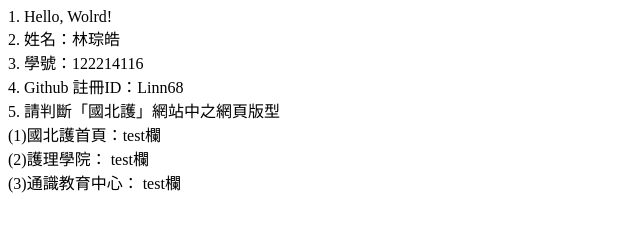
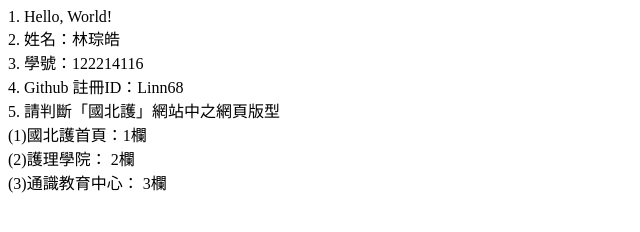
Before and after one commit to Linn68/NWDC_HW1, a plain HTML site: page index.html in a window 1280 px wide. Shown: the full height of the page, 0-640 px from the left. Drawn offline with Linux system fonts and the light colour scheme.

Commit message:
Add files via upload

```diff
--- a/index.html
+++ b/index.html
@@ -6,7 +6,7 @@
     <title>網頁設計：作業1(122214116)</title>
 </head>
 <body>
-    1. Hello, Wolrd!
+    1. Hello, World!
     <br>
     2. 姓名：林琮皓
     <br>
@@ -16,10 +16,10 @@
     <br>
     5. 請判斷「國北護」網站中之網頁版型
     <br>
-    (1)國北護首頁：test欄
+    (1)國北護首頁：1欄
     <br>
-    (2)護理學院： test欄
+    (2)護理學院： 2欄
     <br>
-    (3)通識教育中心： test欄
+    (3)通識教育中心： 3欄
 </body>
 </html>
```
